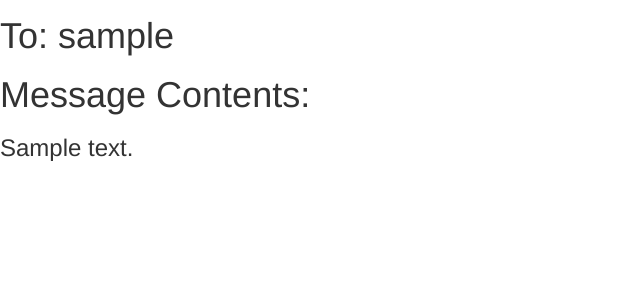
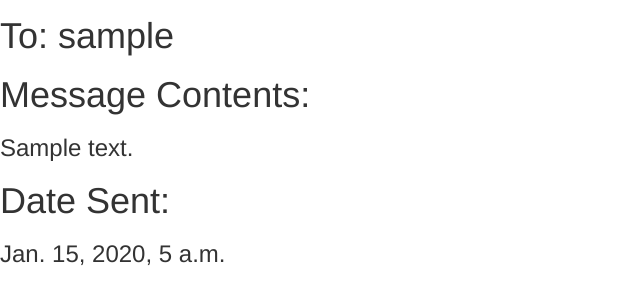
Before and after one commit to turtlemooncake/uva-studybuddy, a Django app: page /mymessages/ in a window 1280 px wide. Shown: the part 204-509 px from the top of the page, without its empty margins (0-640 px from the left). Run offline with Django 4.2, Linux system fonts and the light colour scheme; a user stored in the database is signed in; tables that the repository leaves empty hold one stand-in row (values such as "Sample post"); some libraries are stand-ins or nearby versions.

Commit message:
added date/time field for sessions and messages

```diff
--- a/studybuddy/models.py
+++ b/studybuddy/models.py
@@ -1,5 +1,6 @@
 from django.db import models
 from django.contrib.auth.models import User
+from django.utils import timezone
 
 class Profile(models.Model):
     user = models.OneToOneField(User, on_delete=models.CASCADE)
@@ -15,11 +16,13 @@ class StudySession(models.Model):
     location = models.CharField(max_length=50)
     subject = models.CharField(max_length=10)
     creator = models.ForeignKey(User, on_delete=models.CASCADE, blank=True, null=True, related_name="creator_of_session")
+    created_date = models.DateTimeField('date created', default=timezone.now, blank=True, null=True)
 
 class MessageTwo(models.Model):
     to = models.ManyToManyField(User)
     sent_by = models.CharField(max_length=100, default='')
     message = models.CharField(max_length=100)
+    created_date = models.DateTimeField('date created', default=timezone.now, blank=True, null=True)
 
 class Course(models.Model):
     courseAbbv = models.CharField(max_length=5, default='')
--- a/studybuddy/templates/messages.html
+++ b/studybuddy/templates/messages.html
@@ -14,11 +14,15 @@
         {% endfor %}
         <h1>Message Contents: </h1>
         <h3>{{ message.message }}</h3>
+        <h1>Date Sent: </h1>
+        <h3>{{ message.created_date }}</h3>
     {%elif user in message.to.all%}
         <h1>From: {{ message.sent_by }}</h1>
         <h1>To: {{user.username}}</h1>
         <h1>Message Contents: </h1>
         <h3>{{ message.message }}</h3>
+        <h1>Date Sent: </h1>
+        <h3>{{ message.created_date }}</h3>
     {%endif%}
 {%endfor%}
 {%else%}
--- a/studybuddy/templates/newMessage.html
+++ b/studybuddy/templates/newMessage.html
@@ -14,7 +14,7 @@
         {% csrf_token %}
         <!--<input name="session" />-->
         {{ form.as_p }}
-        <input type="submit" value="Update" />
+        <input type="submit" value="Send" />
     </form>
 
 </main>
--- a/studybuddy/templates/sessions.html
+++ b/studybuddy/templates/sessions.html
@@ -21,6 +21,7 @@
 <h2> Time: <h3>{{ session.time }}</h3></h2>
 <h2> Location: <h3>{{ session.location }}</h3></h2>
 <h2> Subject: <h3>{{ session.subject }}</h3></h2>
+<h2> Created Date: <h3>{{ session.created_date }}</h3></h2>
 </body>
 </div>
 {% elif user in session.users.all %}
@@ -36,6 +37,7 @@
 <h2> Time: <h3>{{ session.time }}</h3></h2>
 <h2> Location: <h3>{{ session.location }}</h3></h2>
 <h2> Subject: <h3>{{ session.subject }}</h3></h2>
+<h2> Created Date: <h3>{{ session.created_date }}</h3></h2>
 </body>
 </div>
 {%endif%}
--- a/studybuddy/views.py
+++ b/studybuddy/views.py
@@ -122,6 +122,7 @@ def my_messages(request):
         return HttpResponseRedirect(reverse('login'))
 
     messages = MessageTwo.objects.filter().all()
+
     messages_dict = {
         'messages': messages
     }
```
Also changed, not shown: studybuddy/migrations/0013_messagetwo_created_date_studysession_created_date.py (added).
